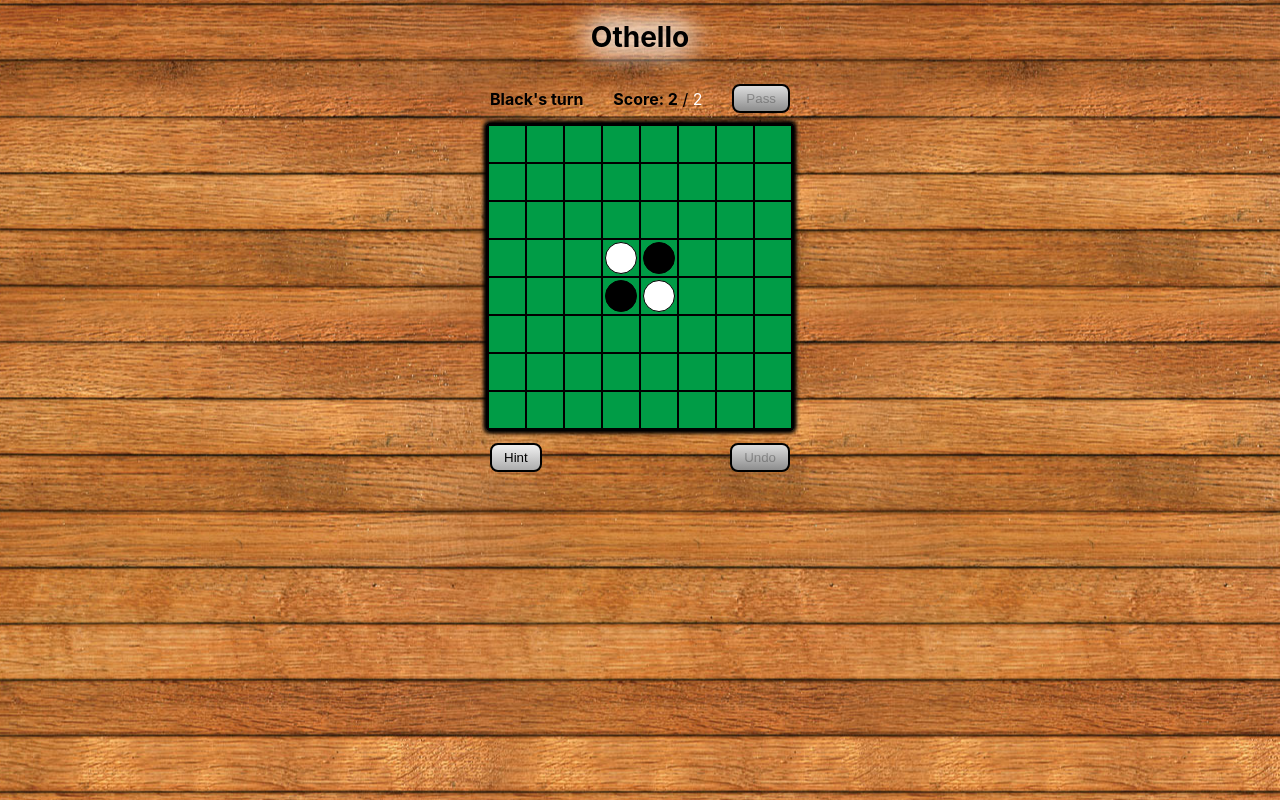
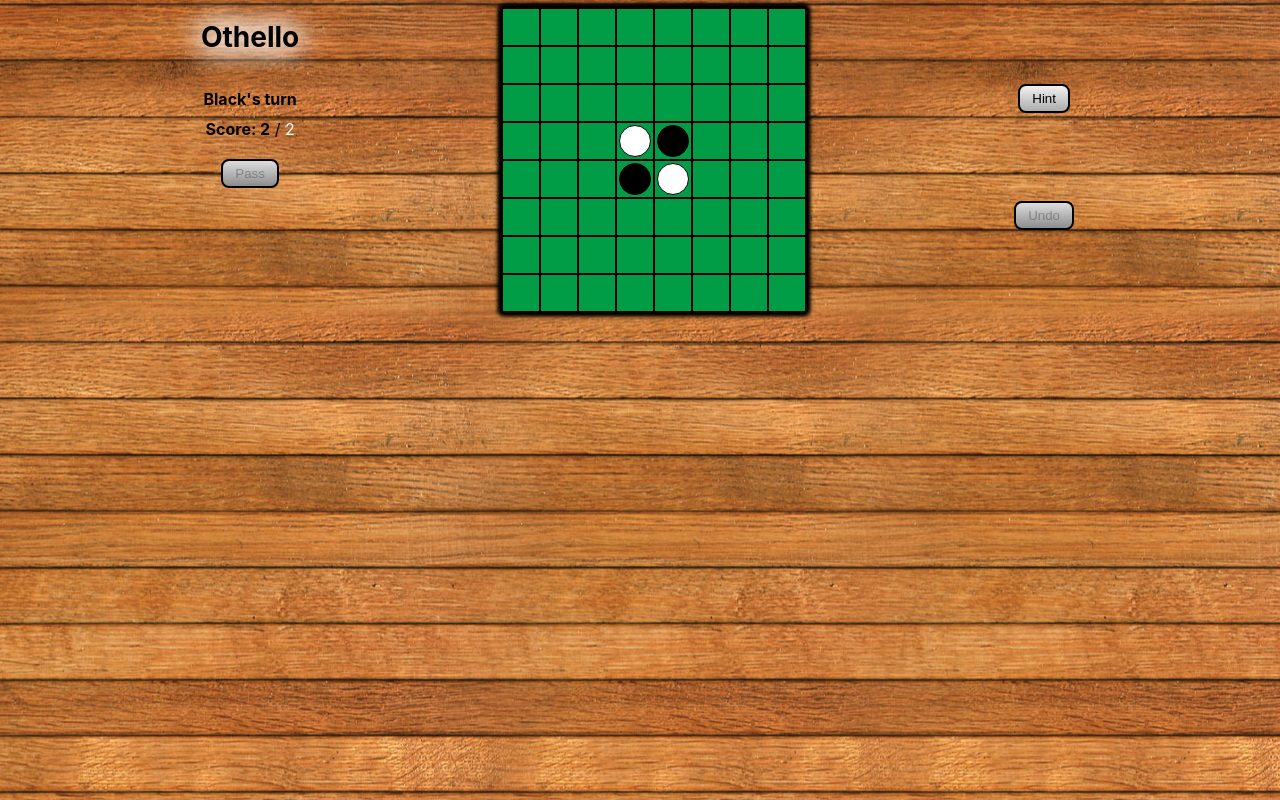
Before and after one commit to JonathanRys/othello, a React (Create React App) app: page / in a window 1280 px wide. Built offline with nearby package versions, Linux system fonts and the light colour scheme.

Commit message:
remove unused files and add mobile styles

```diff
--- a/src/App.css
+++ b/src/App.css
@@ -64,7 +64,8 @@ body {
     border: 2px solid black;
     border-radius: 3px;
     box-shadow: 1px 1px 5px black, 1px -1px 5px black, -1px 1px 5px black, -1px -1px 5px black;
-    display: inline-block
+    display: inline-block;
+    min-width: 304px;
 }
 
 .row {
@@ -118,3 +119,24 @@ body {
     border: 2px solid gold;
     cursor: pointer;
 }
+
+@media screen and (orientation: landscape) {
+    .App {
+        display: flex;
+        justify-content: space-evenly;
+    }
+    .panel {
+        flex-direction: column;
+        justify-content: inherit;
+        margin: 10px;
+    }
+    .board {
+        margin-top: 6px;
+    }
+    .panel>div {
+        margin: 5px;
+    }
+    .button {
+        margin: 15px;
+    }
+}
--- a/src/App.js
+++ b/src/App.js
@@ -214,8 +214,7 @@ const App = () => {
         setGameOver(true);
       }
     });
-    console.log("setting score:", newScore, score);
-    console.log("score total:", newScore[0] + newScore[1]);
+
     setScore(newScore);
     setLastScore([...score]);
   };
@@ -366,6 +365,7 @@ const App = () => {
 
   return (
     <div className={`App${hintClass}`}>
+      <div className="top-section">
         <header className="header">Othello</header>
         <div className="panel">
           <div className={statusClass}>{gameStatus}</div>
@@ -382,6 +382,7 @@ const App = () => {
           >
             {gameOver ? "New Game" : "Pass"}
           </button>
+        </div>
       </div>
       <Board map={boardMap} moves={moves} onClick={handleClick} />
       <div className="panel">
```
Also changed, not shown: src/images/logo.svg (deleted), 1 other file (tests, documents, lock files or other folders). Lines whose indentation alone changed are shown as unchanged.
